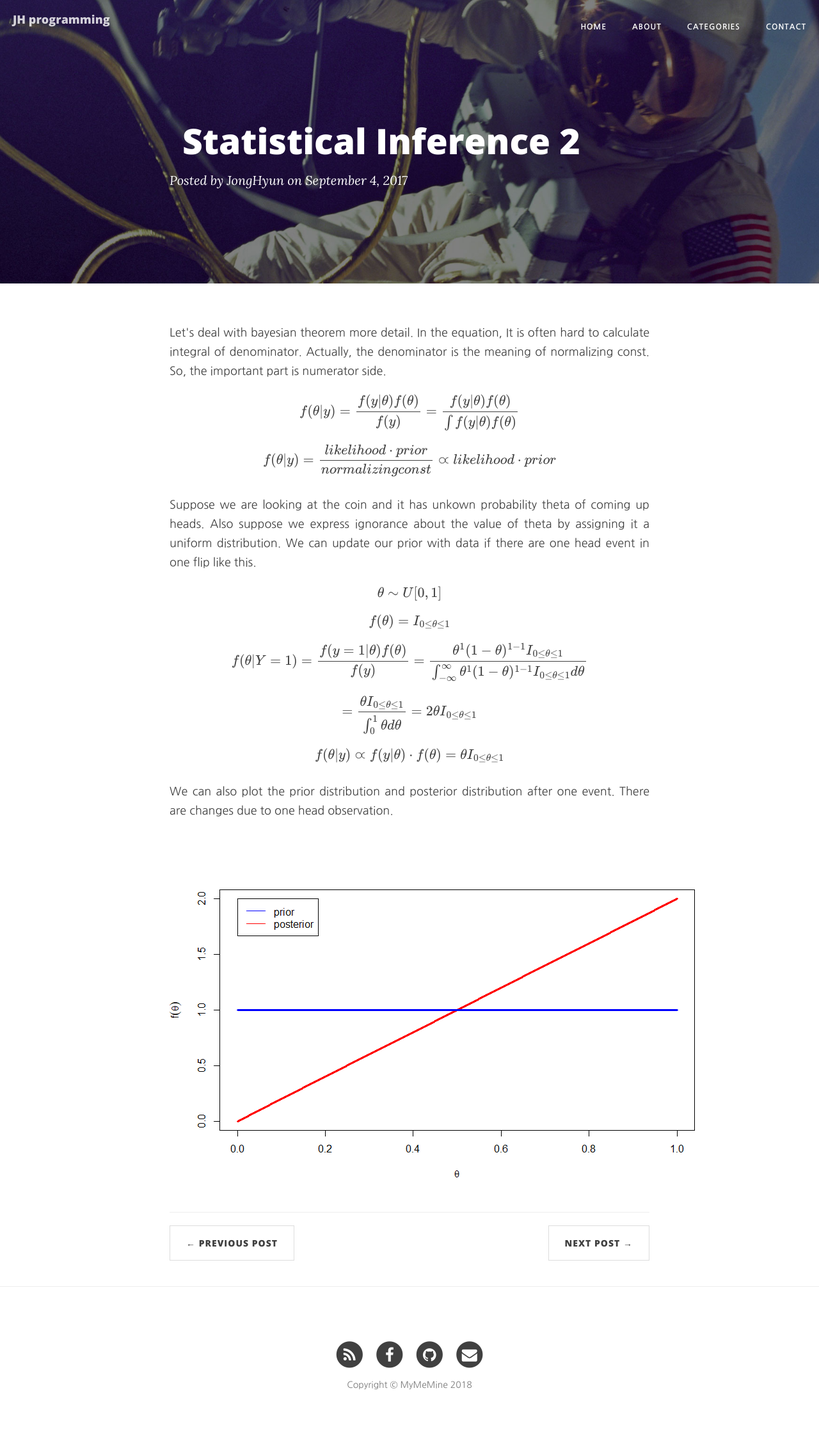
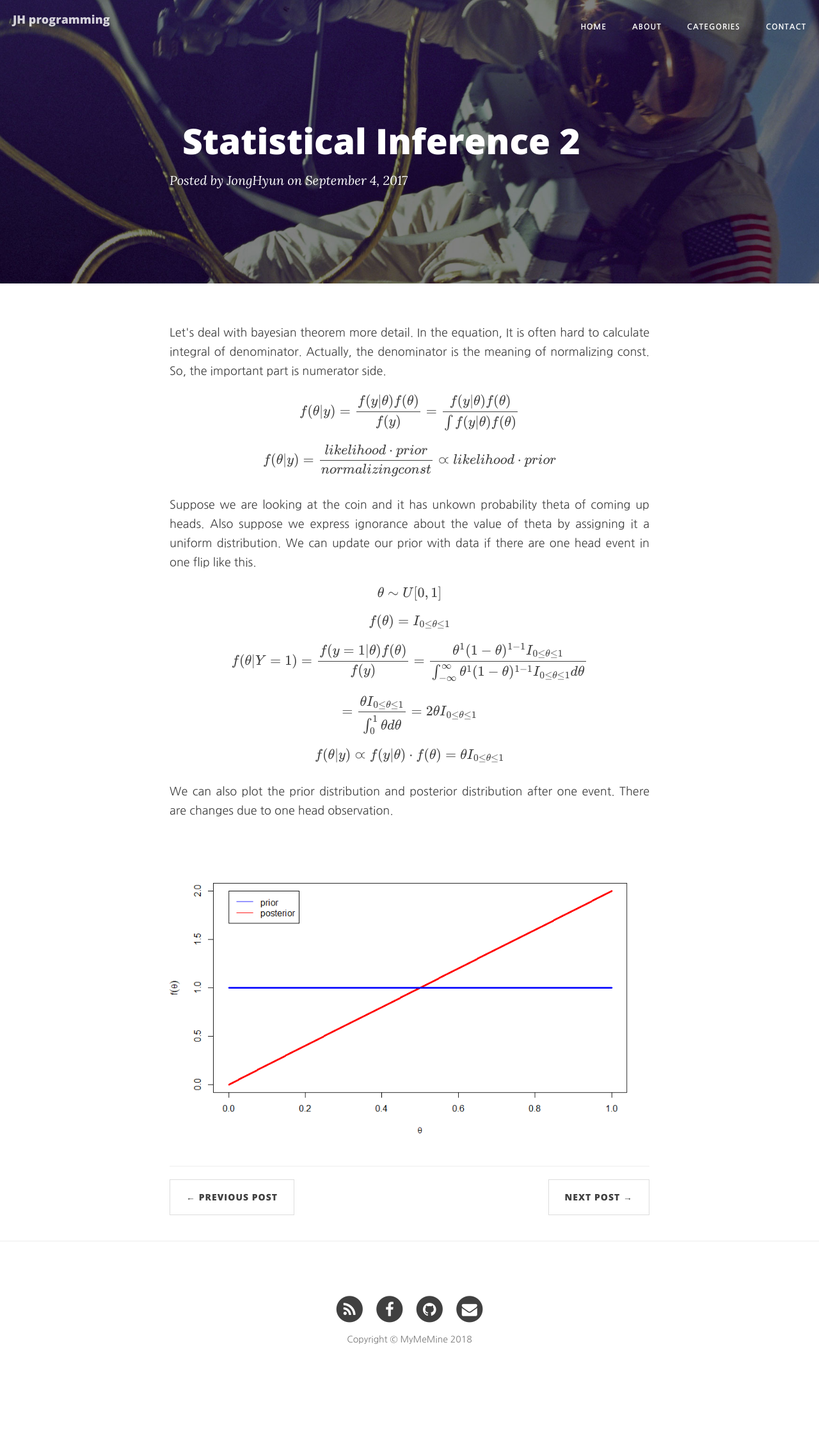
Before and after one commit to heiwais25/heiwais25.github.io, a Jekyll site: the page built from _posts/2017/2017-09-04-statistical-inference-2.markdown, in a window 1280 px wide. Shown: the whole page at 64% size. Built offline with Jekyll 4.4.1, drawn with Linux system fonts in a browser that asks for light colours; nearby versions of some CDN libraries; some web fonts are replaced; formulas are drawn with MathJax 3; comment, search, counter and statistics services are not loaded; after the commit the page ends 2170 px from its top, so only the background shows below that.

Commit message:
Add image style

```diff
--- a/_includes/head.html
+++ b/_includes/head.html
@@ -5,7 +5,7 @@
     <meta name="viewport" content="width=device-width, initial-scale=1">
     <meta name="description" content="{{ site.description }}">
 
-    <link rel="icon" type="image/png" href="/img/favicon.png">
+    <link rel="icon" href="/img/favicon.png">
 
 
     <link rel="stylesheet" href="https://fonts.googleapis.com/earlyaccess/jejugothic.css">
--- a/_posts/2018-05-08-yolo-algorithm.markdown
+++ b/_posts/2018-05-08-yolo-algorithm.markdown
@@ -9,9 +9,11 @@ categories: [machineLearning, CNN]
 
 ### YOLO
 YOLO의 의미는 **You look only once**라는 것으로 이 의미처럼 YOLO Algorithm은 한 번의 계산(Forward propagation)만으로 Object Detection을 성공적으로 수행한다.  이렇게 한 번에 object detection을 할 수 있기 때문에 Real time object detection 분야에도 많이 사용되고 있다. YOLO Algorithm에서 사용하는 Data에는 기존의 Classification과는 달리 단순 labeling 뿐만 아니라 다음과 같이 object를 포함하는 box의 정보까지 담고 있다. 즉, Train 과정에서 Error는 class label뿐만 아니라 box의 정보까지 포함하게 된다.
+
 ![Box labeling](/img/cnn/box_label.png)
 
 기본적인 구조는 앞에서 말한 것처럼 **CNN Implementation of sliding window**이며 추가적으로 정확도를 위해 **Anchor box**나 **Non max suppression**을 추가하게 된다. CNN의 결과물로 얻어지는 data는 각각의 window에 대한 계산값으로 하나하나를 **grid cell**로 생각해볼 수 있다. 각각의 grid cell에 object가 속하는지 안하는지의 여부는 object의 center / mid point가 grid cell에 속하는지 여부로 하며 하나의 cell에 여러개의 object가 속할 수도 있기 때문에 다양한 모양의 box 각각에 대해 계산을 진행한다. 여기서 언급된 다양한 모양의 box가 바로 **anchor box**로 예를 들면, 하나의 grid cell 에 속한 pedestrian과 car의 구분을 할 수 있게 해준다.(모양이 다르기 때문에)
+
 ![Architecture](/img/cnn/architecture.png)
 
 만약에 위의 그림처럼 `19 x 19`의 grid 하나하나에 4개의 anchor box가 있으며 총 20개의 80를 다루고 있다면 output of Deep CNN은 `(19 x 19 x 5 x 85)` shape이 된다. `(grid cell x # of anchor box x (confidence of object present, box location(left top, right bottom), # of classes)) `
--- a/css/main.css
+++ b/css/main.css
@@ -32,3 +32,7 @@ blockquote ul{
 blockquote li{
 	font-size:16px;
 }
+
+img{
+  max-width: 100%;
+}
```
